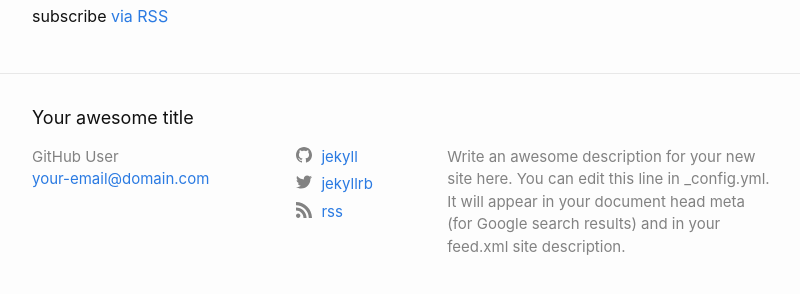
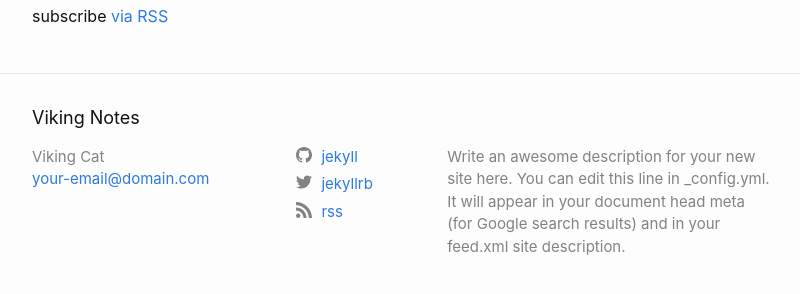
Before and after one commit to viking-cat/notes, a Jekyll site: the page built from index.md, in a window 1280 px wide and 900 px high, scrolled down 879 px. Shown: the part 582-876 px from the top of the window, without its empty margins (238-1038 px from the left). Built offline with Jekyll 4.4.1, drawn with Linux system fonts in a browser that asks for light colours; some of the changed text lies outside the part shown.

Commit message:
Change title and author in _config.yml
Updated site title and author information in config.

```diff
--- a/_config.yml
+++ b/_config.yml
@@ -1,10 +1,13 @@
-title: Your awesome title
-author: GitHub User
+title: Viking Notes
+author: Viking Cat
 email: your-email@domain.com
 description: > # this means to ignore newlines until "twitter_username:"
   Write an awesome description for your new site here. You can edit this
   line in _config.yml. It will appear in your document head meta (for
   Google search results) and in your feed.xml site description.
+
+baseurl: "/notes" # Repository Name
+url: "https://viking-cat.github.io" # Optional but recommended
 
 # social links
 twitter_username: jekyllrb
```
